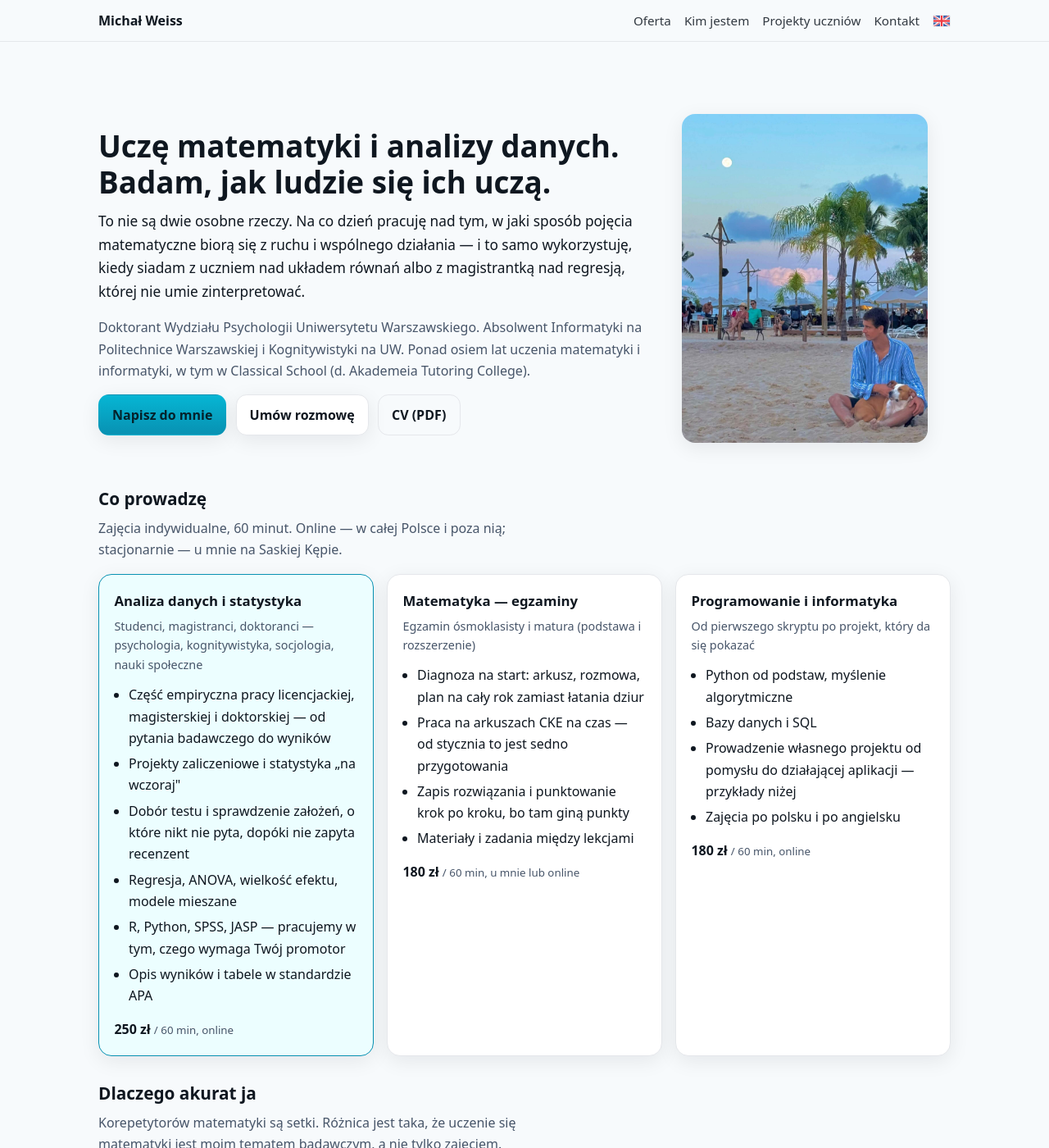
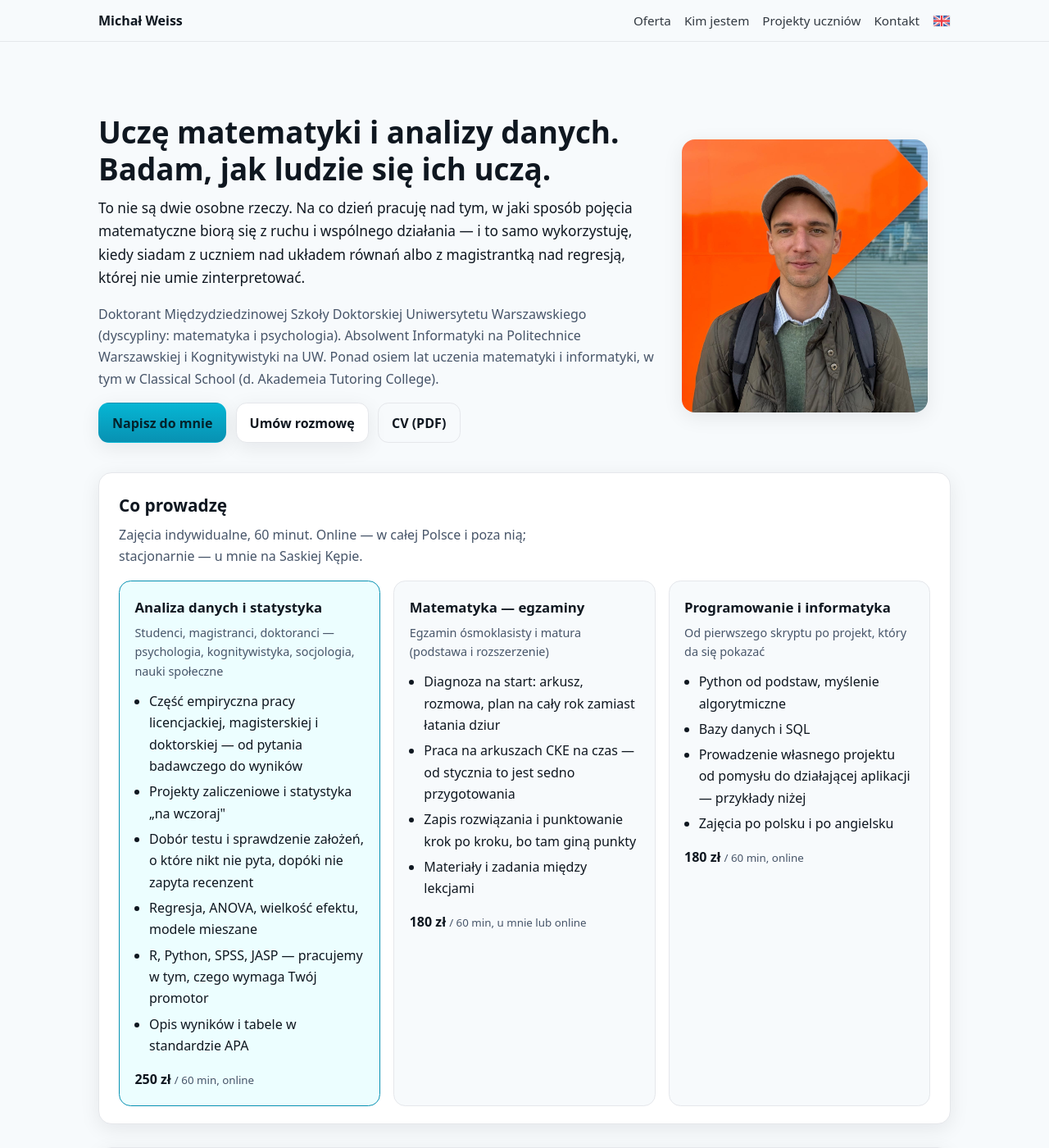
Before and after one commit to mikub97/mikub97.github.io, a Jekyll site: the page korepetycje/index.html, which Jekyll copies as it is, in a window 1280 px wide and 1400 px high. Shown: the whole window at 82% size. Built offline with Jekyll 4.4.1, drawn with Linux system fonts in a browser that asks for light colours; some of the changed text lies outside the part shown.

Commit message:
Powrot do jasnego stylu, pelniejsza afiliacja i lista szkol
- ciemny motyw wycofany; sekcje wracaja do bialych paneli z c43f27d,
  bo tamten uklad byl po prostu przyjemniejszy
- afiliacja: Miedzydziedzinowa Szkola Doktorska UW, dyscypliny matematyka
  i psychologia
- do listy szkol doszly Symposio (kursy maturalne) oraz Otwarte Centrum
  Edukacyjne / Edukacja Domowa Ursynow
- nowy portret (michal.png) zamiast zdjecia z Morro

```diff
--- a/korepetycje/index.html
+++ b/korepetycje/index.html
@@ -4,7 +4,7 @@
   <meta charset="utf-8">
   <meta name="viewport" content="width=device-width, initial-scale=1">
   <title>Michał Weiss — korepetycje: analiza danych, statystyka, matematyka</title>
-  <meta name="description" content="Doktorant Wydziału Psychologii UW, badacz uczenia się matematyki. Konsultacje ze statystyki i analizy danych dla studentów oraz matematyka do egzaminu ósmoklasisty i matury. Online i na Saskiej Kępie.">
+  <meta name="description" content="Doktorant Międzydziedzinowej Szkoły Doktorskiej UW, badacz uczenia się matematyki. Konsultacje ze statystyki i analizy danych dla studentów oraz matematyka do egzaminu ósmoklasisty i matury. Online i na Saskiej Kępie.">
   <link rel="canonical" href="https://mikub97.github.io/korepetycje/">
   <link rel="alternate" href="index_en.html" hreflang="en">
   <link rel="stylesheet" href="style.css">
@@ -19,7 +19,7 @@
     "@type": "Person",
     "name": "Michał Weiss",
     "jobTitle": "Nauczyciel matematyki, badacz uczenia się",
-    "affiliation": { "@type": "Organization", "name": "Wydział Psychologii, Uniwersytet Warszawski" },
+    "affiliation": { "@type": "Organization", "name": "Międzydziedzinowa Szkoła Doktorska, Uniwersytet Warszawski" },
     "email": "mailto:mikub97@gmail.com",
     "url": "https://mikub97.github.io/korepetycje/",
     "sameAs": ["https://github.com/mikub97"]
@@ -54,9 +54,10 @@
         której nie umie zinterpretować.
       </p>
       <p class="sub">
-        Doktorant Wydziału Psychologii Uniwersytetu Warszawskiego. Absolwent Informatyki
-        na Politechnice Warszawskiej i Kognitywistyki na UW. Ponad osiem lat uczenia
-        matematyki i informatyki, w tym w Classical School (d. Akademeia Tutoring College).
+        Doktorant Międzydziedzinowej Szkoły Doktorskiej Uniwersytetu Warszawskiego
+        (dyscypliny: matematyka i psychologia). Absolwent Informatyki na Politechnice
+        Warszawskiej i Kognitywistyki na UW. Ponad osiem lat uczenia matematyki
+        i informatyki, w tym w Classical School (d. Akademeia Tutoring College).
       </p>
       <div class="cta">
         <a class="btn primary" href="mailto:mikub97@gmail.com?subject=Korepetycje%20%E2%80%94%20zapytanie">Napisz do mnie</a>
@@ -65,7 +66,7 @@
       </div>
     </div>
     <div class="photo-box">
-      <img src="img/michal.jpg" alt="Michał Weiss" loading="lazy">
+      <img src="img/michal.png" alt="Michał Weiss" loading="lazy">
     </div>
   </section>
 
--- a/korepetycje/style.css
+++ b/korepetycje/style.css
@@ -1,7 +1,8 @@
 /* Strona nauczycielska — rozwinięcie style.css z c43f27d.
-   Zmiany wobec oryginału: dwie ścieżki oferty jako karty, sekcja projektów
-   uczniów, ciemny motyw i typografia dopasowana do czytania na telefonie
-   (tam trafia większość ruchu z ogłoszeń). */
+   Paleta i sekcje jako białe panele zostają dokładnie takie, jak w oryginale.
+   Nowe jest tylko to, czego stara strona nie miała: siatka kart oferty,
+   sekcja projektów uczniów i typografia pod telefon (tam trafia większość
+   ruchu z ogłoszeń). Świadomie bez ciemnego motywu — jasny jest ładniejszy. */
 
 :root {
   --bg: #f7fafc;
@@ -15,22 +16,6 @@
   --border: #e5e7eb;
   --accent-soft: #ecfeff;
   --shadow: 0 6px 24px rgba(2, 8, 23, .08);
-}
-
-@media (prefers-color-scheme: dark) {
-  :root {
-    --bg: #0b1220;
-    --bg-soft: #121c2e;
-    --text: #e8eef6;
-    --muted: #9fb0c4;
-    --brand: #22a5bd;
-    --brand-strong: #38bdd4;
-    --on-brand: #04222b;
-    --card: #121c2e;
-    --border: #24344b;
-    --accent-soft: #102a33;
-    --shadow: 0 6px 24px rgba(0, 0, 0, .35);
-  }
 }
 
 * { box-sizing: border-box; }
@@ -107,7 +92,16 @@ header {
 .btn.ghost { background: transparent; box-shadow: none; }
 
 /* --- sekcje ------------------------------------------------------------ */
-section { margin: 1.75rem 0; }
+section {
+  margin: 1.75rem 0;
+  background: var(--card);
+  border: 1px solid var(--border);
+  border-radius: 1rem;
+  box-shadow: var(--shadow);
+  padding: 1.35rem 1.5rem;
+}
+section.hero { background: none; border: 0; box-shadow: none; padding: 2.5rem 0 .5rem; }
+@media (max-width: 640px) { section { padding: 1.1rem; } }
 section > h2 {
   font-size: 1.3rem; margin: 0 0 .35rem;
   display: flex; align-items: baseline; gap: .6rem; flex-wrap: wrap;
@@ -117,8 +111,8 @@ section > h2 .note { font-size: .85rem; font-weight: 400; color: var(--muted); }
 
 .cards { display: grid; grid-template-columns: repeat(auto-fit, minmax(280px, 1fr)); gap: 1rem; }
 .card {
-  background: var(--card); border: 1px solid var(--border);
-  border-radius: 1rem; padding: 1.15rem; box-shadow: var(--shadow);
+  background: var(--bg); border: 1px solid var(--border);
+  border-radius: .9rem; padding: 1.15rem;
 }
 .card.feature { border-color: var(--brand); background: var(--accent-soft); }
 .card h3 { margin: 0 0 .3rem; font-size: 1.05rem; }
```
Also changed, not shown: other parts of korepetycje/index.html (+2 -0 lines), korepetycje/README.md (+12 -4 lines), korepetycje/index_en.html (+8 -5 lines), korepetycje/img/michal.jpg (deleted), korepetycje/img/michal.png (added).
